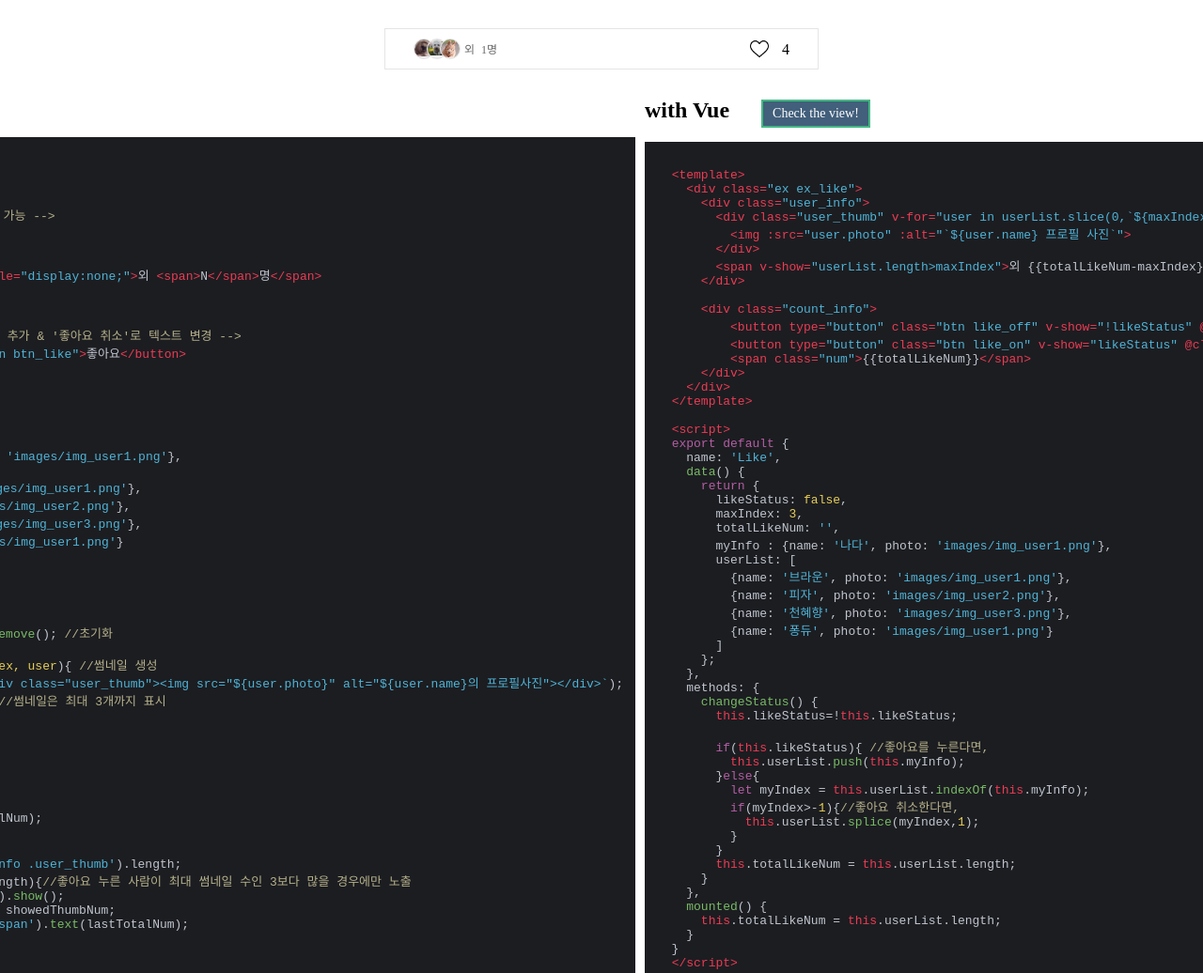
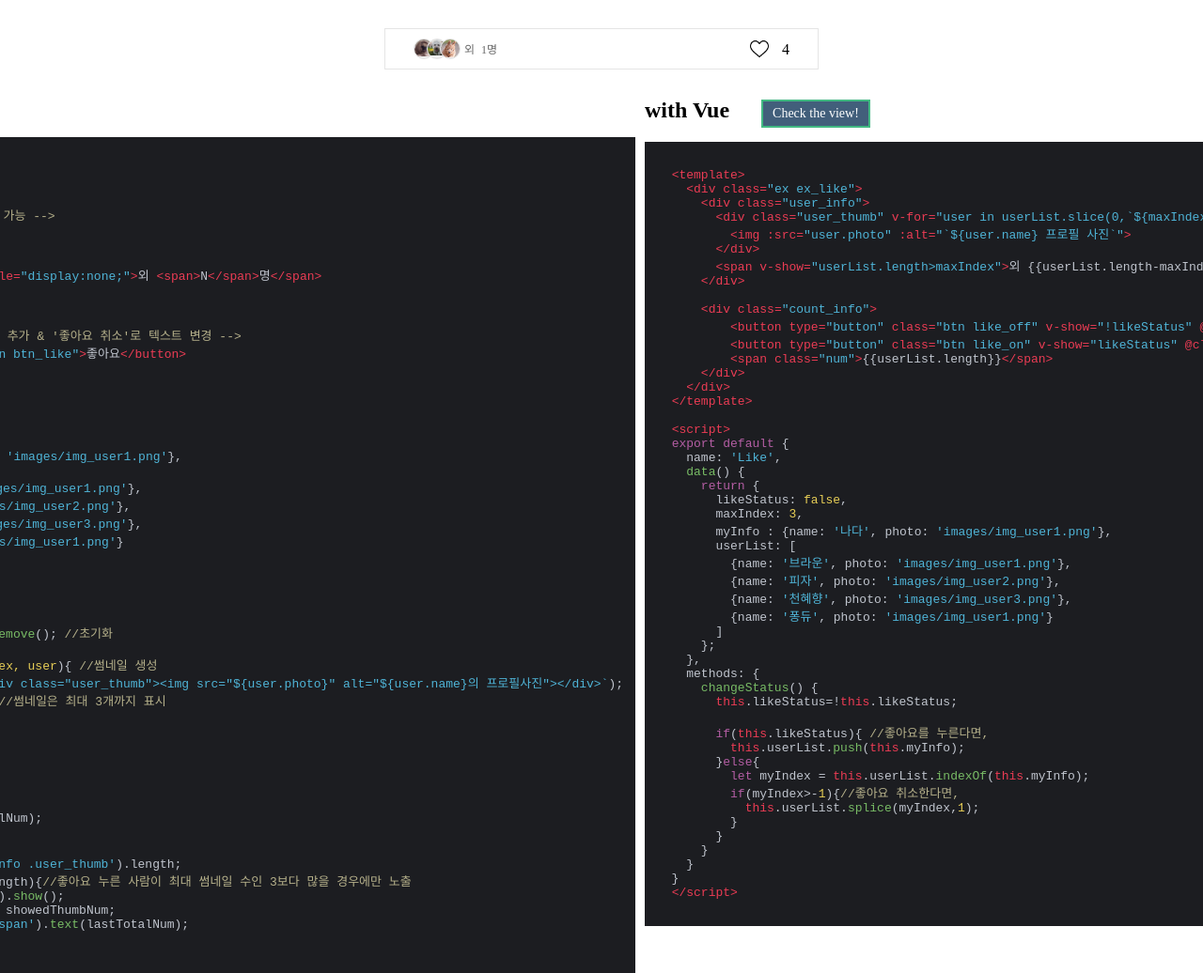
Before and after one commit to yonguilee/without_vue_ui, a plain HTML site: page component/like.html in a window 1280 px wide. Shown: the top 1036 px of the page at 94% size. Drawn offline with nearby package versions, Linux system fonts and the light colour scheme.

Commit message:
Update Like component

```diff
--- a/component/like.html
+++ b/component/like.html
@@ -124,13 +124,13 @@
         &lt;div class="user_thumb" v-for="user in userList.slice(0,`${maxIndex}`)" :key="user.index"&gt;
           &lt;img :src="user.photo" :alt="`${user.name} 프로필 사진`"&gt;
         &lt;/div&gt;
-        &lt;span v-show="userList.length&gt;maxIndex"&gt;외 {{totalLikeNum-maxIndex}}명&lt;/span&gt;
+        &lt;span v-show="userList.length&gt;maxIndex"&gt;외 {{userList.length-maxIndex}}명&lt;/span&gt;
       &lt;/div&gt;
 
       &lt;div class="count_info"&gt;
           &lt;button type="button" class="btn like_off" v-show="!likeStatus" @click="changeStatus()"&gt;좋아요&lt;/button&gt;
           &lt;button type="button" class="btn like_on" v-show="likeStatus" @click="changeStatus()"&gt;좋아요 취소&lt;/button&gt;
-          &lt;span class="num"&gt;{{totalLikeNum}}&lt;/span&gt;
+          &lt;span class="num"&gt;{{userList.length}}&lt;/span&gt;
       &lt;/div&gt;
     &lt;/div&gt;
   &lt;/template&gt;
@@ -142,7 +142,6 @@
       return {
         likeStatus: false,
         maxIndex: 3,
-        totalLikeNum: '',
         myInfo : {name: '나다', photo: 'images/img_user1.png'},
         userList: [
           {name: '브라운', photo: 'images/img_user1.png'},
@@ -164,11 +163,7 @@
             this.userList.splice(myIndex,1);
           }
         }
-        this.totalLikeNum = this.userList.length;
       }
-    },
-    mounted() {
-      this.totalLikeNum = this.userList.length;
     }
   }
   &lt;/script&gt;
```
